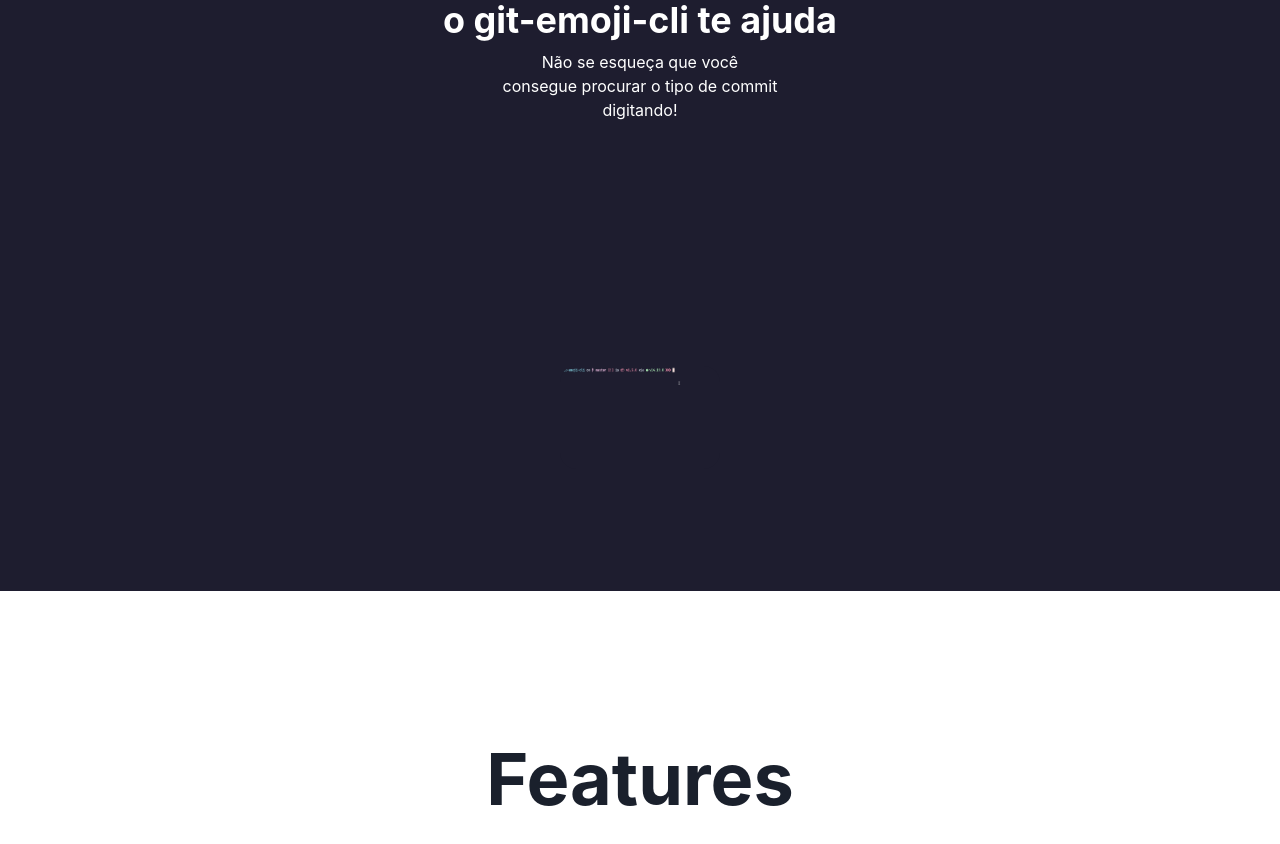
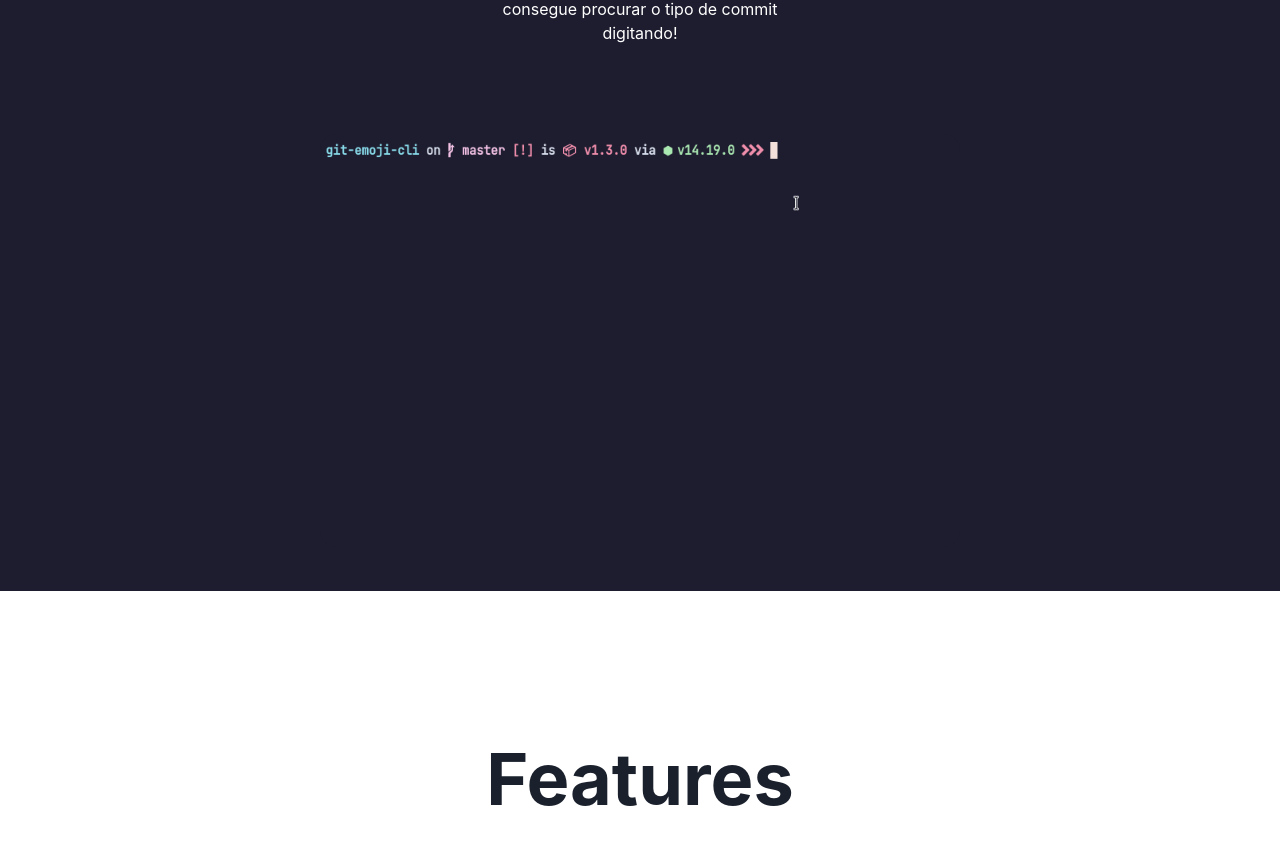
Before and after one commit to w1redl4in/git-emoji-cli-landing-page, a Next.js app: page / in a window 1280 px wide. Shown: the part 1009-1853 px from the top of the page. Built offline with nearby package versions, Linux system fonts and the light colour scheme.

Commit message:
style(demo): :lipstick: increasing image size

```diff
--- a/src/common/demo/index.tsx
+++ b/src/common/demo/index.tsx
@@ -22,7 +22,7 @@ export function Demo() {
         </Text>
       </VStack>
       <Image
-        maxW="10rem"
+        maxW="40rem"
         w="100%"
         height="auto"
         boxShadow="inner"
```
